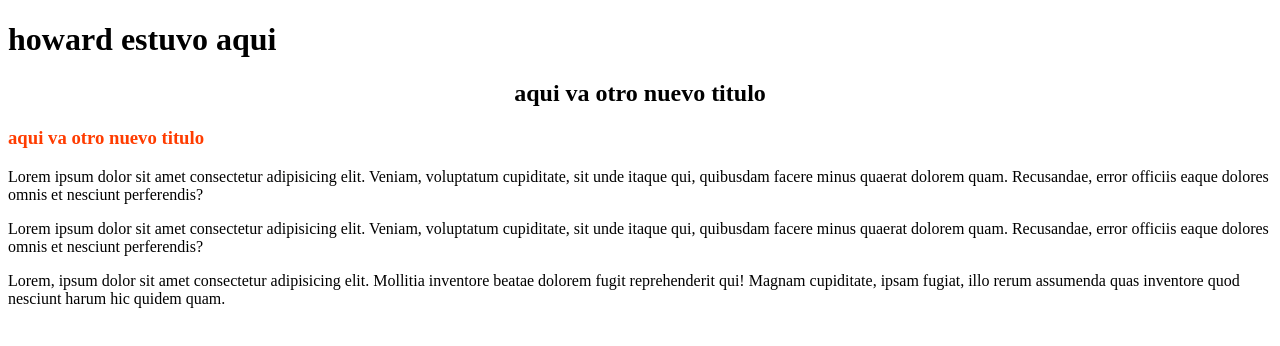
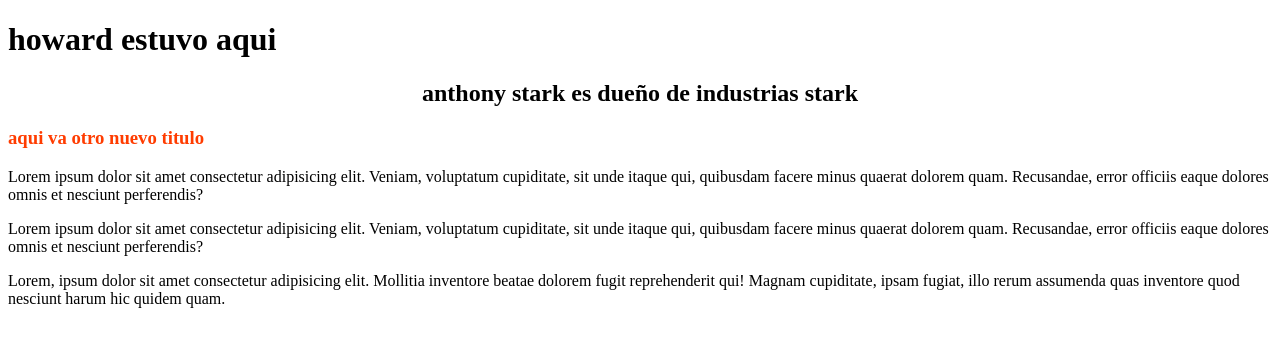
Before and after one commit to anthonyStarkInd/practica1, a plain HTML site: page index.html in a window 1280 px wide. Drawn offline with Linux system fonts and the light colour scheme.

Commit message:
ya hice los cambios en h2

```diff
--- a/index.html
+++ b/index.html
@@ -10,7 +10,7 @@
   <body>
     <header>
       <h1>howard estuvo aqui</h1>
-      <h2>aqui va otro nuevo titulo</h2>
+      <h2>anthony stark es dueño de industrias stark</h2>
       <h3>aqui va otro nuevo titulo</h3>
     </header>
     <section>
```
